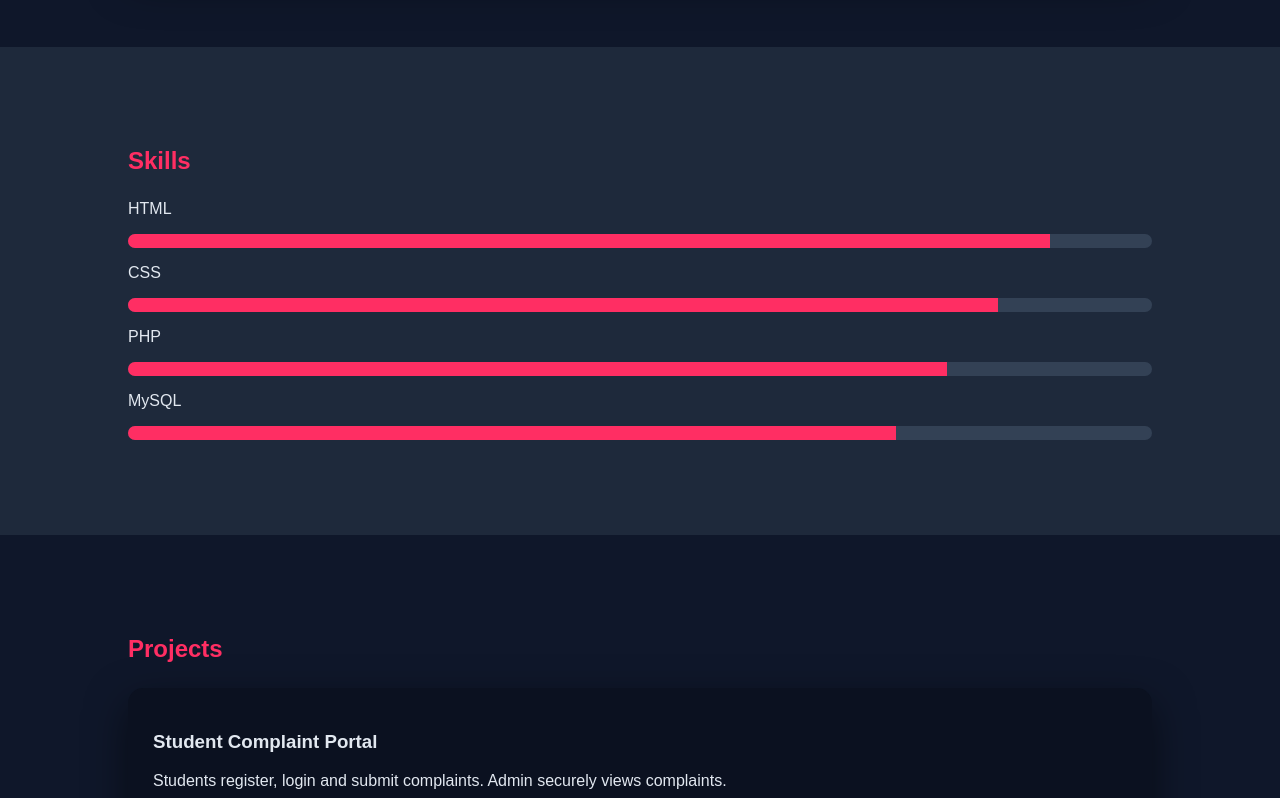
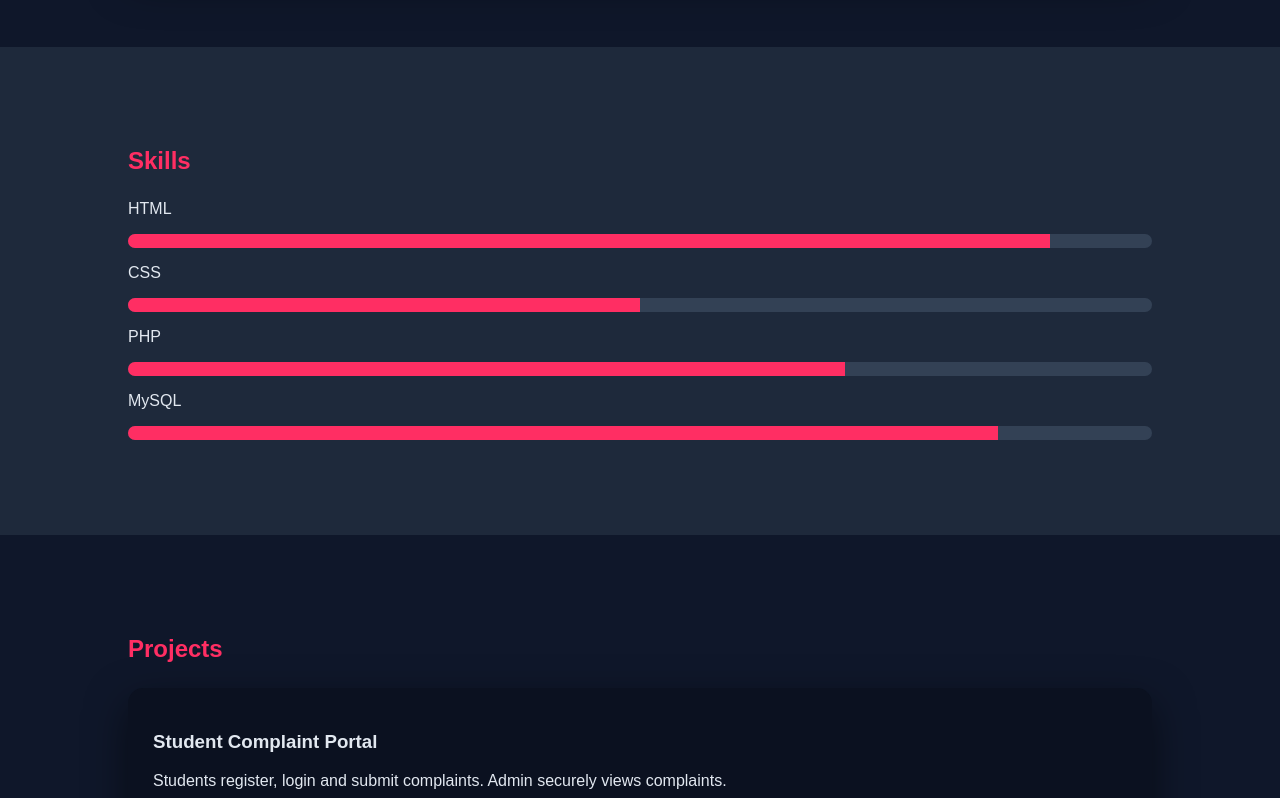
Before and after one commit to Theloser0000/abhi, a plain HTML site: page index.html in a window 1280 px wide. Shown: the part 1037-1835 px from the top of the page. Drawn offline with Linux system fonts and the light colour scheme.

Commit message:
Refactor HTML structure and styles

```diff
--- a/index.html
+++ b/index.html
@@ -140,9 +140,9 @@ h2{
 }
 
 .html{ width:90%; }
-.css{ width:85%; }
-.php{ width:80%; }
-.mysql{ width:75%; }
+.css{ width:50%; }
+.php{ width:70%; }
+.mysql{ width:85%; }
 
 @keyframes fillBar{
     from{width:0}
```
